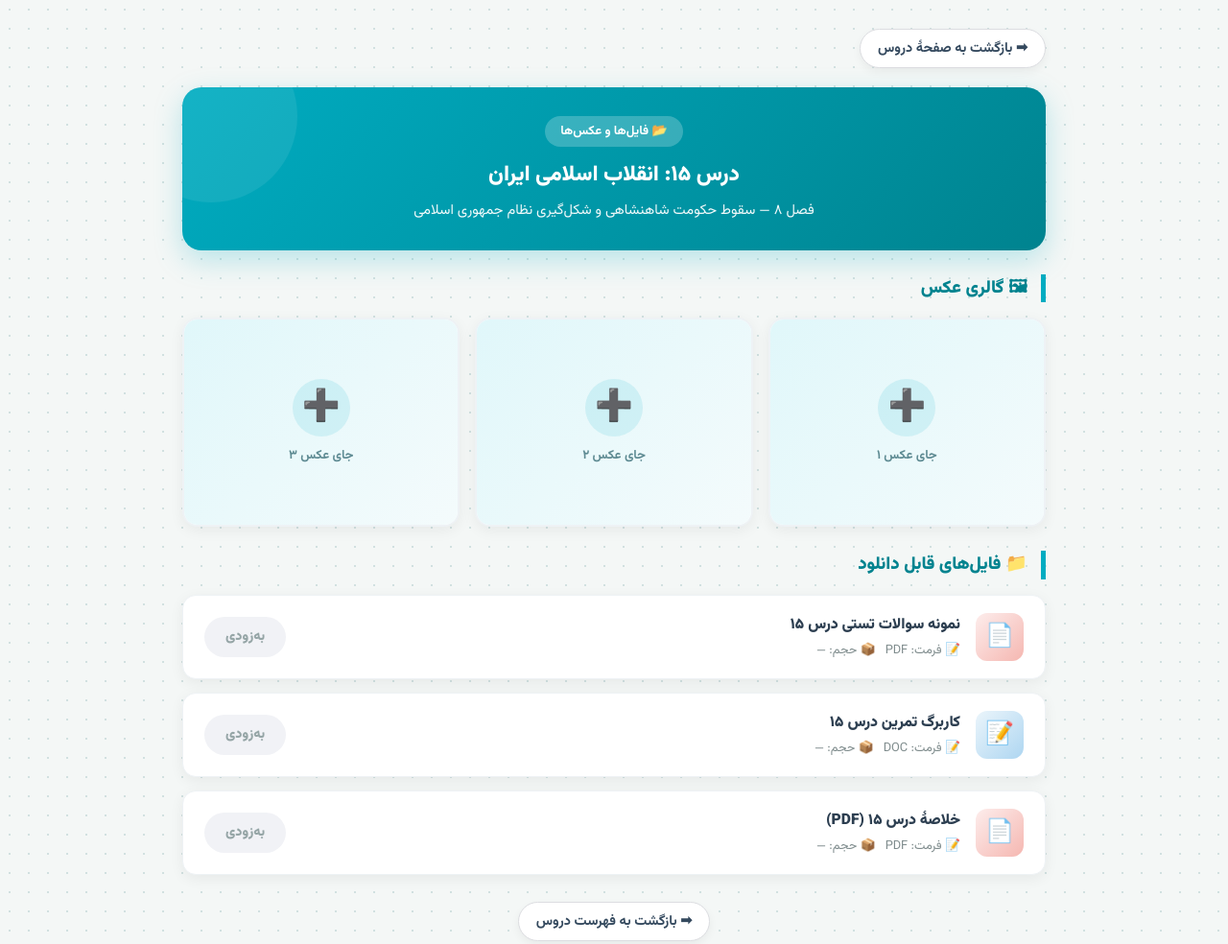
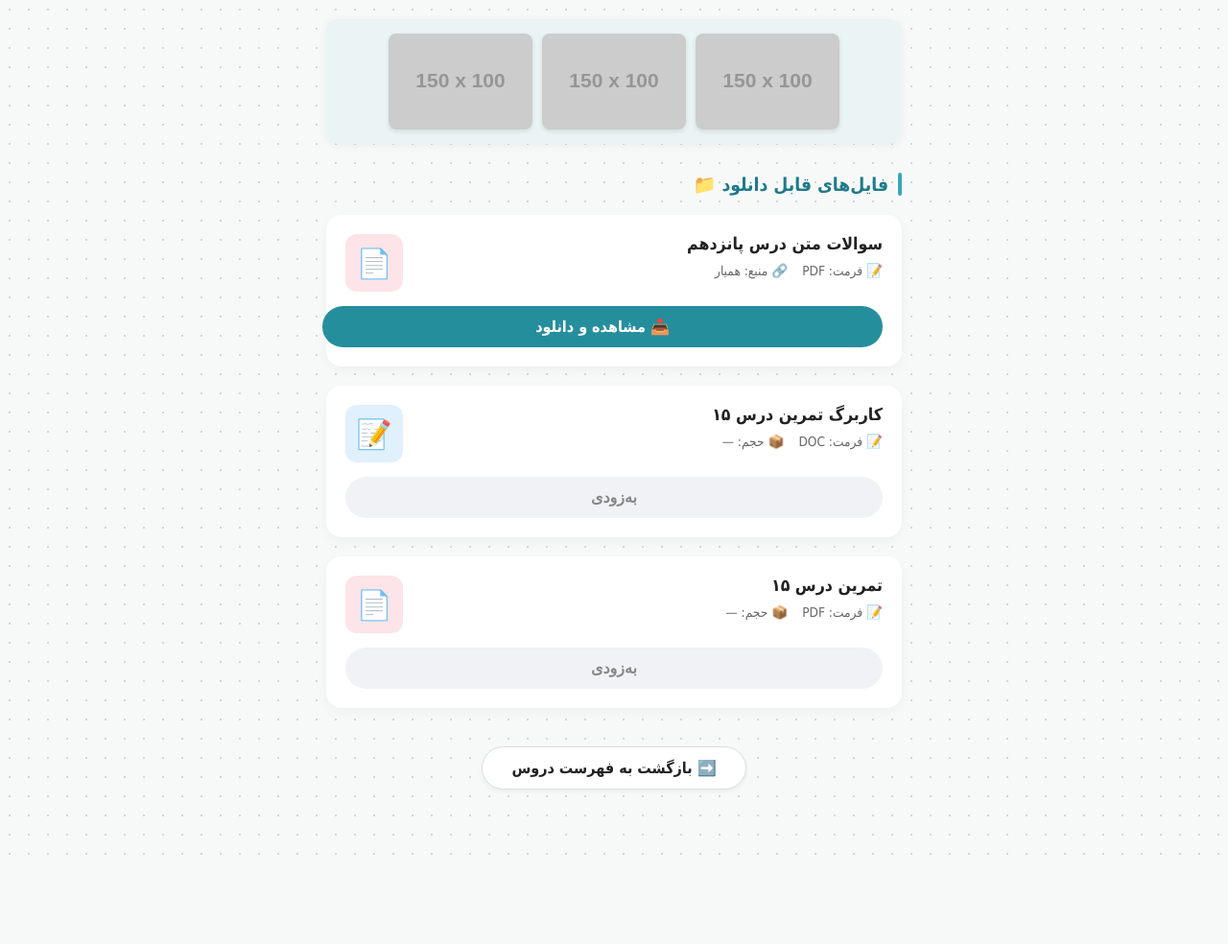
Before and after one commit to eternty1401/social-studies-quiz, a plain HTML site: page nohom-lesson15-files.html in a window 1280 px wide. Shown: the top 984 px of the page at 96% size. After the commit the page ends 893 px from the top, so only its background shows below. Drawn offline with Linux system fonts and the light colour scheme; placeholder pictures from the web are drawn by us.

Commit message:
Update nohom-lesson15-files.html

```diff
--- a/nohom-lesson15-files.html
+++ b/nohom-lesson15-files.html
@@ -3,135 +3,236 @@
 <head>
     <meta charset="UTF-8">
     <meta name="viewport" content="width=device-width, initial-scale=1.0">
-<title>فایل‌ها و عکس‌ها — درس ۱۵ | مطالعات اجتماعی پایه نهم</title>
-<link href="https://fonts.googleapis.com/css2?family=Vazirmatn:wght@400;500;700;900&display=swap" rel="stylesheet">
+    <title>فایل‌های قابل دانلود - درس ۱۵</title>
     <style>
-  * { margin:0; padding:0; box-sizing:border-box; font-family:'Vazirmatn',sans-serif; }
-  body { min-height:100vh; background-color:#f4f7f6; background-image:radial-gradient(#d1e0e0 1px, transparent 1px); background-size:20px 20px; color:#2c3e50; padding:30px 20px; display:flex; flex-direction:column; align-items:center; }
-  .container { width:100%; max-width:900px; }
-  .back-btn { display:inline-flex; align-items:center; gap:8px; text-decoration:none; color:#34495e; font-size:0.9rem; background:#fff; padding:8px 18px; border-radius:50px; margin-bottom:20px; transition:0.3s; border:1px solid #dcdde1; box-shadow:0 4px 10px rgba(0,0,0,0.05); font-weight:700; }
-  .back-btn:hover { background:#f8f9fa; transform:translateY(-2px); box-shadow:0 6px 15px rgba(0,0,0,0.1); }
-  .header-card { background:linear-gradient(135deg,#00acc1 0%,#00838f 100%); color:#fff; border-radius:20px; padding:30px 25px; text-align:center; box-shadow:0 10px 30px rgba(0,172,193,0.25); margin-bottom:25px; position:relative; overflow:hidden; }
-  .header-card::before { content:""; position:absolute; top:-60px; left:-60px; width:180px; height:180px; background:rgba(255,255,255,0.08); border-radius:50%; }
-  .header-badge { display:inline-block; background:rgba(255,255,255,0.22); padding:6px 16px; border-radius:50px; font-size:0.82rem; font-weight:700; margin-bottom:12px; }
-  .header-card h1 { font-size:1.4rem; font-weight:900; margin-bottom:8px; }
-  .header-card .subtitle { font-size:0.92rem; opacity:0.95; }
-  .section-title { font-size:1.15rem; font-weight:900; color:#00838f; margin:25px 0 16px; padding-right:14px; border-right:5px solid #00acc1; line-height:1.6; }
-  .gallery { display:grid; grid-template-columns:repeat(3, 1fr); gap:16px; margin-bottom:15px; }
-  .gallery-item { background:#fff; border-radius:16px; box-shadow:0 4px 15px rgba(0,0,0,0.06); overflow:hidden; cursor:pointer; transition:0.28s; border:2px solid #eef2f5; position:relative; }
-  .gallery-item:hover { transform:translateY(-5px); box-shadow:0 10px 30px rgba(0,172,193,0.2); border-color:#00acc1; }
-  .gallery-placeholder { aspect-ratio:4/3; background:linear-gradient(135deg,#e0f7fa,#f4fbfc); display:flex; flex-direction:column; align-items:center; justify-content:center; gap:10px; color:#00838f; font-weight:800; }
-  .gallery-placeholder .plus-icon { width:60px; height:60px; border-radius:50%; background:rgba(0,172,193,0.12); display:flex; align-items:center; justify-content:center; font-size:2rem; font-weight:900; transition:0.3s; }
-  .gallery-item:hover .plus-icon { background:rgba(0,172,193,0.22); transform:scale(1.1); }
-  .gallery-placeholder .lbl { font-size:0.82rem; color:#5d8a92; font-weight:700; }
-  .files-list { display:flex; flex-direction:column; gap:14px; }
-  .file-item { background:#fff; border-radius:14px; padding:18px 22px; display:flex; align-items:center; gap:16px; box-shadow:0 4px 15px rgba(0,0,0,0.06); border:1.5px solid #eef2f5; transition:0.25s; }
-  .file-item:hover { border-color:#00acc1; box-shadow:0 8px 25px rgba(0,172,193,0.15); transform:translateY(-2px); }
-  .file-icon { width:50px; height:50px; border-radius:12px; background:linear-gradient(135deg,#e0f7fa,#b2ebf2); display:flex; align-items:center; justify-content:center; font-size:1.5rem; flex-shrink:0; }
-  .file-icon.pdf { background:linear-gradient(135deg,#fdedec,#f5b7b1); }
-  .file-icon.doc { background:linear-gradient(135deg,#ebf5fb,#aed6f1); }
-  .file-info { flex:1; }
-  .file-name { font-weight:800; font-size:0.98rem; color:#2c3e50; margin-bottom:5px; }
-  .file-meta { font-size:0.8rem; color:#7f8c8d; display:flex; align-items:center; gap:10px; flex-wrap:wrap; }
-  .file-meta span { display:flex; align-items:center; gap:4px; }
-  .file-btn { padding:10px 22px; border-radius:50px; border:none; font-family:inherit; font-size:0.88rem; font-weight:900; cursor:pointer; transition:0.25s; white-space:nowrap; }
-  .file-btn.soon { background:#f1f2f6; color:#95a5a6; cursor:default; }
-  .file-btn.download { background:linear-gradient(135deg,#00acc1,#00838f); color:#fff; box-shadow:0 5px 15px rgba(0,172,193,0.3); }
-  .file-btn.download:hover { transform:translateY(-2px); box-shadow:0 8px 22px rgba(0,172,193,0.4); }
-  .lightbox { position:fixed; inset:0; background:rgba(0,0,0,0.75); display:none; align-items:center; justify-content:center; z-index:1000; padding:20px; backdrop-filter:blur(4px); }
-  .lightbox.show { display:flex; animation:fadeInLb 0.3s ease; }
-  @keyframes fadeInLb { from { opacity:0; } to { opacity:1; } }
-  .lightbox-content { background:#fff; border-radius:18px; padding:35px 30px; text-align:center; max-width:380px; width:100%; box-shadow:0 20px 60px rgba(0,0,0,0.4); animation:popIn 0.35s cubic-bezier(0.4,0,0.2,1); }
-  @keyframes popIn { from { opacity:0; transform:scale(0.8); } to { opacity:1; transform:scale(1); } }
-  .lightbox-content .lb-icon { font-size:3rem; margin-bottom:15px; }
-  .lightbox-content h3 { color:#00838f; font-size:1.15rem; margin-bottom:10px; font-weight:900; }
-  .lightbox-content p { color:#7f8c8d; font-size:0.92rem; line-height:1.8; margin-bottom:20px; }
-  .lightbox-close { background:linear-gradient(135deg,#00acc1,#00838f); color:#fff; border:none; padding:10px 30px; border-radius:50px; font-family:inherit; font-size:0.92rem; font-weight:800; cursor:pointer; transition:0.25s; }
-  .lightbox-close:hover { transform:translateY(-2px); box-shadow:0 8px 22px rgba(0,172,193,0.4); }
-  .bottom-back { display:flex; justify-content:center; margin-top:28px; }
-  @media(max-width:600px){ .header-card h1 { font-size:1.15rem; } .gallery { grid-template-columns:1fr; } .file-item { flex-wrap:wrap; } .file-btn { width:100%; } }
+        /* تنظیمات کلی صفحه و فونت */
+        body {
+            font-family: 'Vazirmatn', Tahoma, Arial, sans-serif;
+            background-color: #f7f9f9;
+            background-image: radial-gradient(#d1d5db 1px, transparent 1px);
+            background-size: 20px 20px;
+            margin: 0;
+            padding: 20px;
+            color: #333;
+        }
+
+        .container {
+            max-width: 600px;
+            margin: 0 auto;
+        }
+
+        /* بخش گالری عکس‌ها */
+        .image-gallery {
+            display: flex;
+            gap: 10px;
+            justify-content: center;
+            margin-bottom: 30px;
+            background-color: #eaf4f4;
+            padding: 15px;
+            border-radius: 12px;
+            box-shadow: 0 2px 8px rgba(0,0,0,0.05);
+        }
+
+        .image-gallery img {
+            width: 30%;
+            max-width: 150px;
+            height: 100px;
+            object-fit: cover;
+            border-radius: 8px;
+            box-shadow: 0 2px 5px rgba(0,0,0,0.1);
+        }
+
+        /* استایل عنوان فایل‌ها */
+        .section-title {
+            display: flex;
+            align-items: center;
+            color: #1e7a8a;
+            font-size: 1.2rem;
+            font-weight: bold;
+            margin-bottom: 20px;
+        }
+
+        .section-title::before {
+            content: '';
+            display: inline-block;
+            width: 4px;
+            height: 24px;
+            background-color: #39a7b6;
+            margin-left: 10px;
+            border-radius: 2px;
+        }
+
+        /* استایل کارت‌های دانلود */
+        .download-card {
+            background-color: #ffffff;
+            border-radius: 16px;
+            padding: 20px;
+            margin-bottom: 20px;
+            box-shadow: 0 4px 12px rgba(0,0,0,0.04);
+            display: flex;
+            flex-direction: column;
+            gap: 15px;
+        }
+
+        .card-header {
+            display: flex;
+            justify-content: space-between;
+            align-items: flex-start;
+        }
+
+        .card-info h3 {
+            margin: 0 0 10px 0;
+            font-size: 1.1rem;
+            color: #222;
+        }
+
+        .card-meta {
+            display: flex;
+            gap: 15px;
+            font-size: 0.85rem;
+            color: #666;
+            align-items: center;
+        }
+
+        /* آیکون‌های انتهای کارت */
+        .icon-box {
+            width: 60px;
+            height: 60px;
+            border-radius: 12px;
+            display: flex;
+            justify-content: center;
+            align-items: center;
+            font-size: 30px;
+        }
+        .icon-pink { background-color: #fce4e8; }
+        .icon-blue { background-color: #e0f0fc; }
+
+        /* دکمه‌ها */
+        .btn {
+            display: block;
+            width: 100%;
+            padding: 12px;
+            text-align: center;
+            border-radius: 25px;
+            text-decoration: none;
+            font-weight: bold;
+            font-size: 1rem;
+            border: none;
+            cursor: pointer;
+            transition: all 0.3s ease;
+        }
+
+        .btn-primary {
+            background-color: #258e9d;
+            color: white;
+        }
+
+        .btn-primary:hover {
+            background-color: #1a6c78;
+        }
+
+        .btn-secondary {
+            background-color: #f0f2f5;
+            color: #888;
+            cursor: not-allowed;
+        }
+
+        /* دکمه بازگشت */
+        .btn-back {
+            display: inline-block;
+            background-color: #ffffff;
+            color: #222;
+            border: 1px solid #ddd;
+            border-radius: 25px;
+            padding: 12px 30px;
+            text-decoration: none;
+            font-weight: bold;
+            margin-top: 10px;
+            box-shadow: 0 2px 5px rgba(0,0,0,0.05);
+        }
+
+        .back-container {
+            text-align: center;
+            margin-top: 30px;
+            margin-bottom: 50px;
+        }
     </style>
 </head>
 <body>
 
 <div class="container">
 
-  <a href="nohom.html" class="back-btn">➡ بازگشت به صفحهٔ دروس</a>
-
-  <div class="header-card">
-    <div class="header-badge">📂 فایل‌ها و عکس‌ها</div>
-    <h1>درس ۱۵: انقلاب اسلامی ایران</h1>
-    <p class="subtitle">فصل ۸ — سقوط حکومت شاهنشاهی و شکل‌گیری نظام جمهوری اسلامی</p>
+    <!-- ۱. بخش سه عکس (گالری) -->
+    <div class="image-gallery">
+        <!-- اسم عکس‌های درس ۱۵ رو اینجا بذار -->
+        <img src="image-d15-1.jpg" alt="عکس درس ۱۵" onerror="this.src='https://placehold.co/150x100/eaf4f4/666?text=عکس+۱'">
+        <img src="image-d15-2.jpg" alt="عکس درس ۱۵" onerror="this.src='https://placehold.co/150x100/eaf4f4/666?text=عکس+۲'">
+        <img src="image-d15-3.jpg" alt="عکس درس ۱۵" onerror="this.src='https://placehold.co/150x100/eaf4f4/666?text=عکس+۳'">
     </div>
 
-  <div class="section-title">🖼 گالری عکس</div>
-  <div class="gallery">
-    <div class="gallery-item" data-gallery="1">
-      <div class="gallery-placeholder"><div class="plus-icon">➕</div><div class="lbl">جای عکس ۱</div></div>
+    <!-- ۲. عنوان بخش -->
+    <div class="section-title">
+        فایل‌های قابل دانلود 📁
     </div>
-    <div class="gallery-item" data-gallery="2">
-      <div class="gallery-placeholder"><div class="plus-icon">➕</div><div class="lbl">جای عکس ۲</div></div>
-    </div>
-    <div class="gallery-item" data-gallery="3">
-      <div class="gallery-placeholder"><div class="plus-icon">➕</div><div class="lbl">جای عکس ۳</div></div>
+
+    <!-- ۳. کارت اول: سوالات متن درس پانزدهم -->
+    <div class="download-card">
+        <div class="card-header">
+            <div class="card-info">
+                <h3>سوالات متن درس پانزدهم</h3>
+                <div class="card-meta">
+                    <span>📝 فرمت: PDF</span>
+                    <span>🔗 منبع: همیار</span>
                 </div>
             </div>
-
-  <div class="section-title">📁 فایل‌های قابل دانلود</div>
-  <div class="files-list">
-
-    <div class="file-item">
-      <div class="file-icon pdf">📄</div>
-      <div class="file-info">
-        <div class="file-name">نمونه سوالات تستی درس ۱۵</div>
-        <div class="file-meta"><span>📝 فرمت: PDF</span><span>📦 حجم: —</span></div>
+            <div class="icon-box icon-pink">
+                📄
             </div>
-      <button class="file-btn soon" disabled>به‌زودی</button>
+        </div>
+        <!-- لینک دانلود درس ۱۵ -->
+        <a href="https://dl.hamyar.me/tools/pdf/web/viewer.html?file=https://dl.hamyar.me/9/soal/mot/soalmatn-mot9-d15_%28hamyar.in%29.pdf" target="_blank" class="btn btn-primary">📥 مشاهده و دانلود</a>
     </div>
 
-    <div class="file-item">
-      <div class="file-icon doc">📝</div>
-      <div class="file-info">
-        <div class="file-name">کاربرگ تمرین درس ۱۵</div>
-        <div class="file-meta"><span>📝 فرمت: DOC</span><span>📦 حجم: —</span></div>
+    <!-- ۴. کارت دوم: کاربرگ تمرین درس ۱۵ -->
+    <div class="download-card">
+        <div class="card-header">
+            <div class="card-info">
+                <h3>کاربرگ تمرین درس ۱۵</h3>
+                <div class="card-meta">
+                    <span>📝 فرمت: DOC</span>
+                    <span>📦 حجم: —</span>
                 </div>
-      <button class="file-btn soon" disabled>به‌زودی</button>
+            </div>
+            <div class="icon-box icon-blue">
+                📝
+            </div>
+        </div>
+        <button class="btn btn-secondary" disabled>به‌زودی</button>
     </div>
 
-    <div class="file-item">
-      <div class="file-icon pdf">📄</div>
-      <div class="file-info">
-        <div class="file-name">خلاصهٔ درس ۱۵ (PDF)</div>
-        <div class="file-meta"><span>📝 فرمت: PDF</span><span>📦 حجم: —</span></div>
+    <!-- ۵. کارت سوم: تمرین درس ۱۵ -->
+    <div class="download-card">
+        <div class="card-header">
+            <div class="card-info">
+                <h3>تمرین درس ۱۵</h3>
+                <div class="card-meta">
+                    <span>📝 فرمت: PDF</span>
+                    <span>📦 حجم: —</span>
                 </div>
-      <button class="file-btn soon" disabled>به‌زودی</button>
+            </div>
+            <div class="icon-box icon-pink">
+                📄
+            </div>
+        </div>
+        <button class="btn btn-secondary" disabled>به‌زودی</button>
+    </div>
+
+    <!-- ۶. دکمه بازگشت -->
+    <div class="back-container">
+        <a href="#" class="btn-back">➡️ بازگشت به فهرست دروس</a>
     </div>
 
 </div>
 
-  <div class="bottom-back">
-    <a href="nohom.html" class="back-btn" style="margin:0;">➡ بازگشت به فهرست دروس</a>
-  </div>
-
-</div>
-
-<div class="lightbox" id="lightbox">
-  <div class="lightbox-content">
-    <div class="lb-icon">🖼</div>
-    <h3>هنوز عکسی اضافه نشده</h3>
-    <p>این بخش در آینده‌ای نزدیک با تصاویر مرتبط با درس ۱۵ تکمیل خواهد شد.</p>
-    <button class="lightbox-close" id="closeLb">باشه، متوجه شدم</button>
-  </div>
-</div>
-
-<script>
-  const lightbox = document.getElementById("lightbox");
-  const closeLb = document.getElementById("closeLb");
-  document.querySelectorAll(".gallery-item").forEach(item => { item.addEventListener("click", () => lightbox.classList.add("show")); });
-  closeLb.addEventListener("click", () => lightbox.classList.remove("show"));
-  lightbox.addEventListener("click", (e) => { if (e.target === lightbox) lightbox.classList.remove("show"); });
-  document.addEventListener("keydown", (e) => { if (e.key === "Escape") lightbox.classList.remove("show"); });
-</script>
-
 </body>
 </html>
```
Lines whose indentation alone changed are shown as unchanged.
